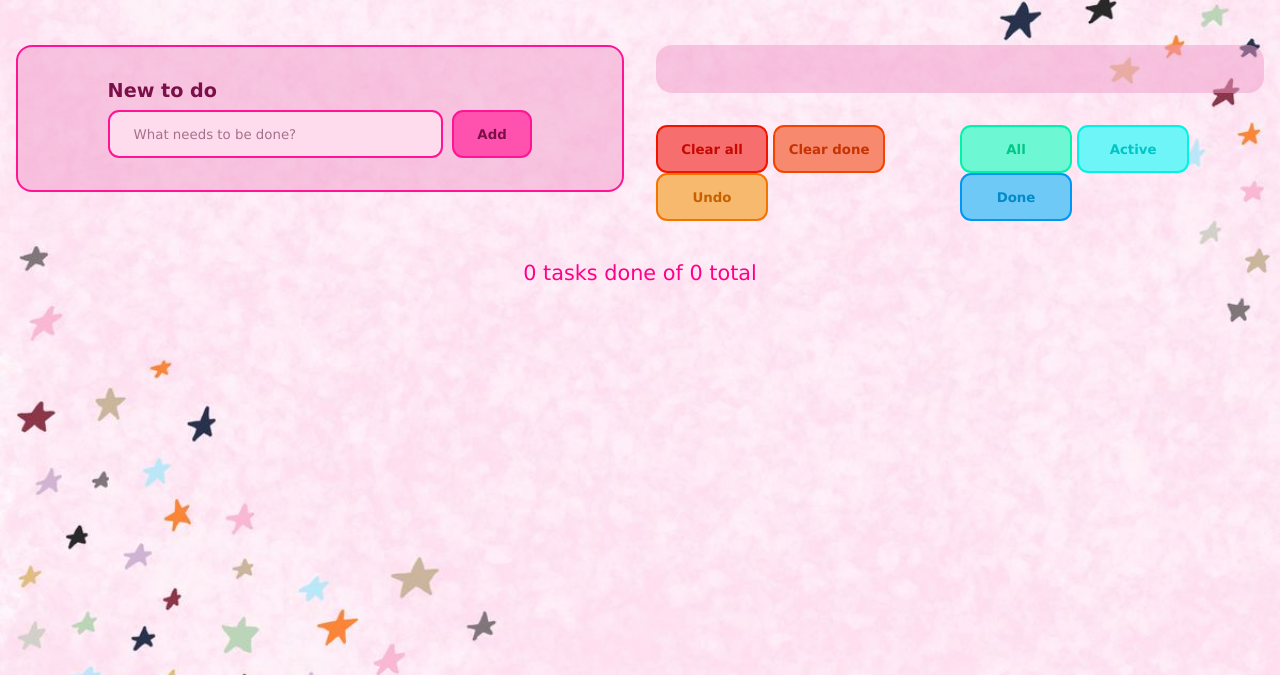
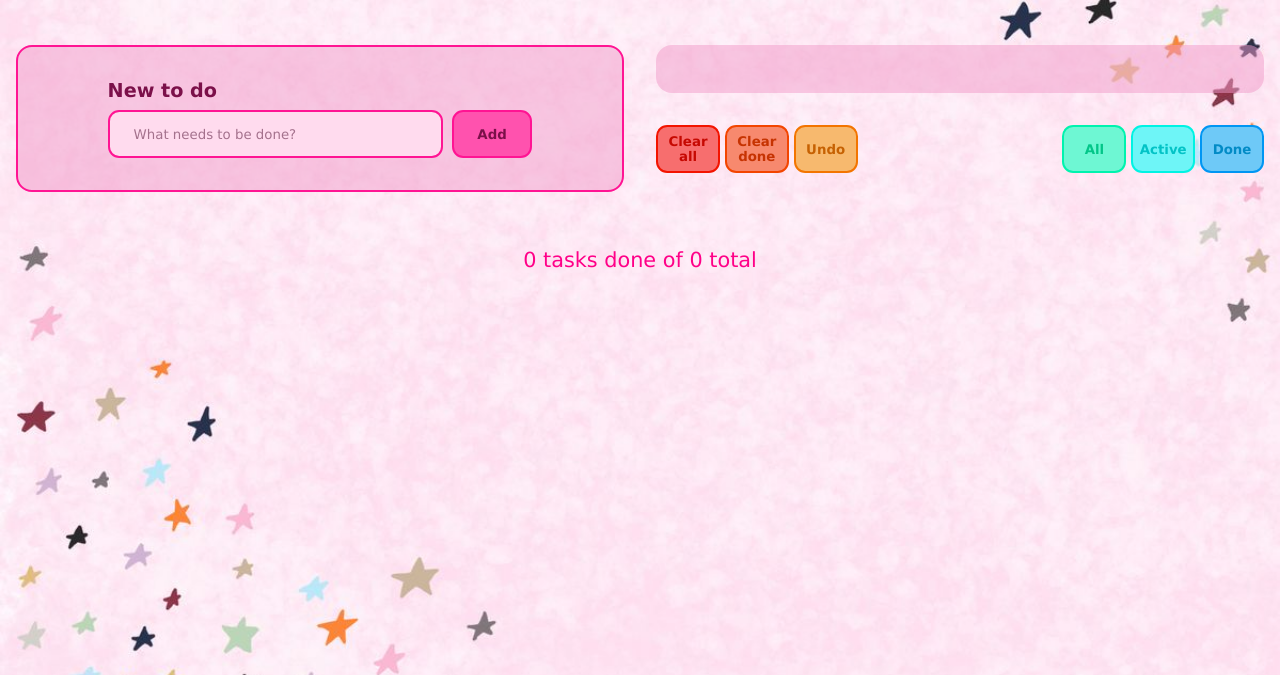
Before and after one commit to linnea-sig/my-own-todo-app, a plain HTML site: page index.html in a window 1280 px wide. Shown: the part 125-800 px from the top of the page. Drawn offline with Linux system fonts and the light colour scheme.

Commit message:
Fixed functionality on clearDoneBtn and styled all new btns.

```diff
--- a/script.js
+++ b/script.js
@@ -126,8 +126,7 @@ clearBtn.addEventListener("click", function() {
 })
 
 clearDoneBtn.addEventListener("click", function() {
-    let doneTodos = todos.filter(todo => !todo.done);
-    doneTodos.splice(0, doneTodos.length);
+    todos = todos.filter(todo => !todo.done);
     save();
     render();
 })
--- a/style.css
+++ b/style.css
@@ -126,16 +126,23 @@ input::placeholder {
 
 #btn-box {
     display: flex;
-    flex-direction: row;
+    flex-direction: column;
     justify-content: space-between;
 
     margin: 1rem;
+    gap: 1rem;
+}
+
+#btn-remove-box, #btn-filter-box {
+    display: flex;
+    justify-content: space-evenly;
+    gap: 0.3rem;
 }
 
 #btn-box button {
     font-weight: bold;
 
-    width: 7rem;
+    width: 4rem;
     height: 3rem;
 
     border-radius: 0.7rem;
@@ -247,10 +254,11 @@ input::placeholder {
     }
 
     #form-box {
-        width: 100%;
+        width: 50%;
     }
 
     #list-box {
+        width: 50%;
         display: flex;
         flex-direction: column;
     }
@@ -258,4 +266,8 @@ input::placeholder {
     #todo-list {
         width: auto;
     }
+
+    #btn-box {
+        flex-direction: row;
+    }
 }
```
